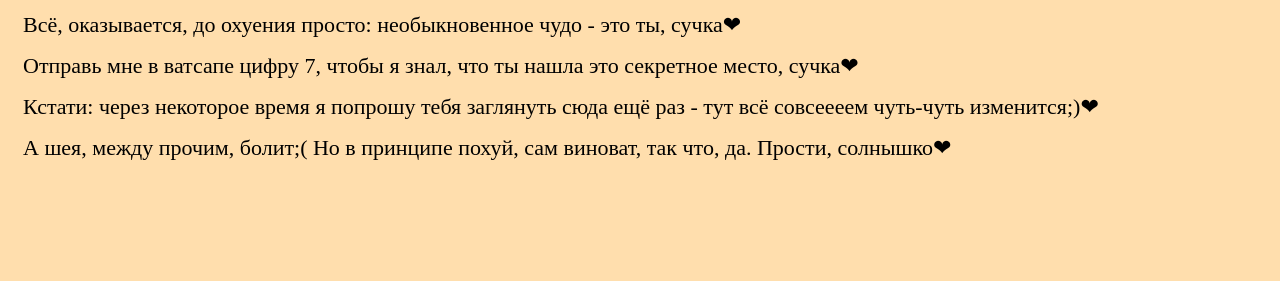
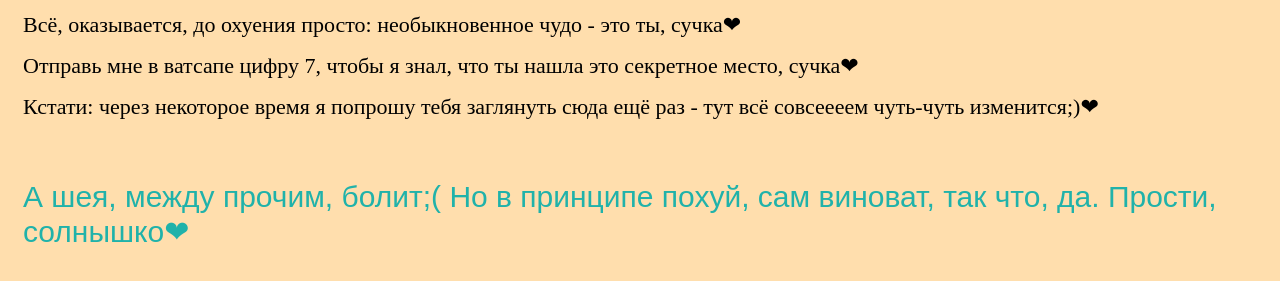
Before and after one commit to b89816880475suchka/b89816880475suchka.github.io, a plain HTML site: page 111111111111/index.html in a window 1280 px wide. Shown: the part 109-390 px from the top of the page. Drawn offline with Linux system fonts and the light colour scheme.

Commit message:
Update style.css

```diff
--- a/111111111111/style.css
+++ b/111111111111/style.css
@@ -16,7 +16,7 @@ p {
 	margin: 15px;
 }
 
-#post {
+.post {
         margin-top: 60px;
         font-size: 30px;
         font-family: Arial;
```
